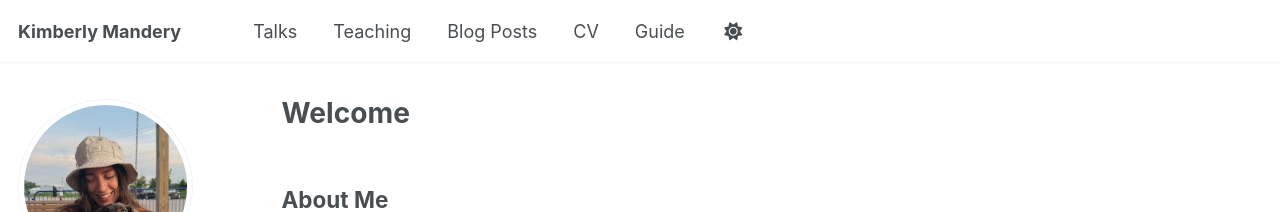
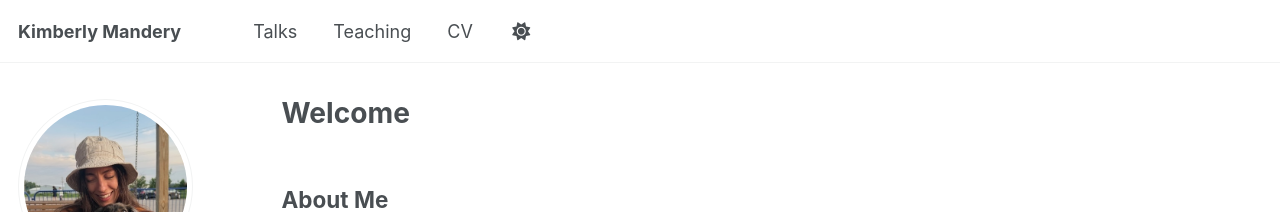
Before and after one commit to chefs-kiss/chefs-kiss.github.io, a Jekyll site: the page built from _pages/about.md, in a window 1280 px wide. Shown: the top 212 px of the page. Built offline with Jekyll 4.4.1, drawn with Linux system fonts in a browser that asks for light colours.

Commit message:
turned off blogs

```diff
--- a/_data/navigation.yml
+++ b/_data/navigation.yml
@@ -15,13 +15,8 @@ main:
   - title: "Teaching"
     url: /teaching/
 
-
-  - title: "Blog Posts"
-    url: /year-archive/
+#  - title: "Blog Posts"
+#    url: /year-archive/
 
   - title: "CV"
     url: /cv/
-
-
-  - title: "Guide"
-    url: /markdown/
```
